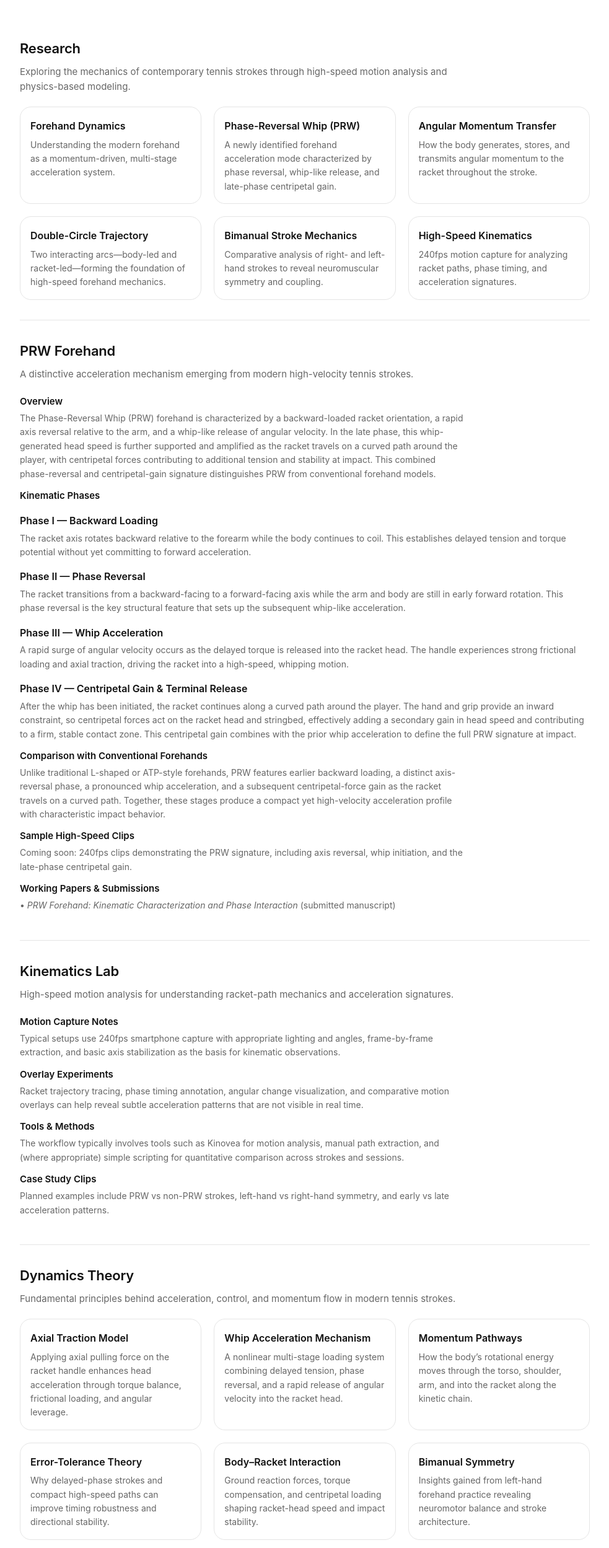
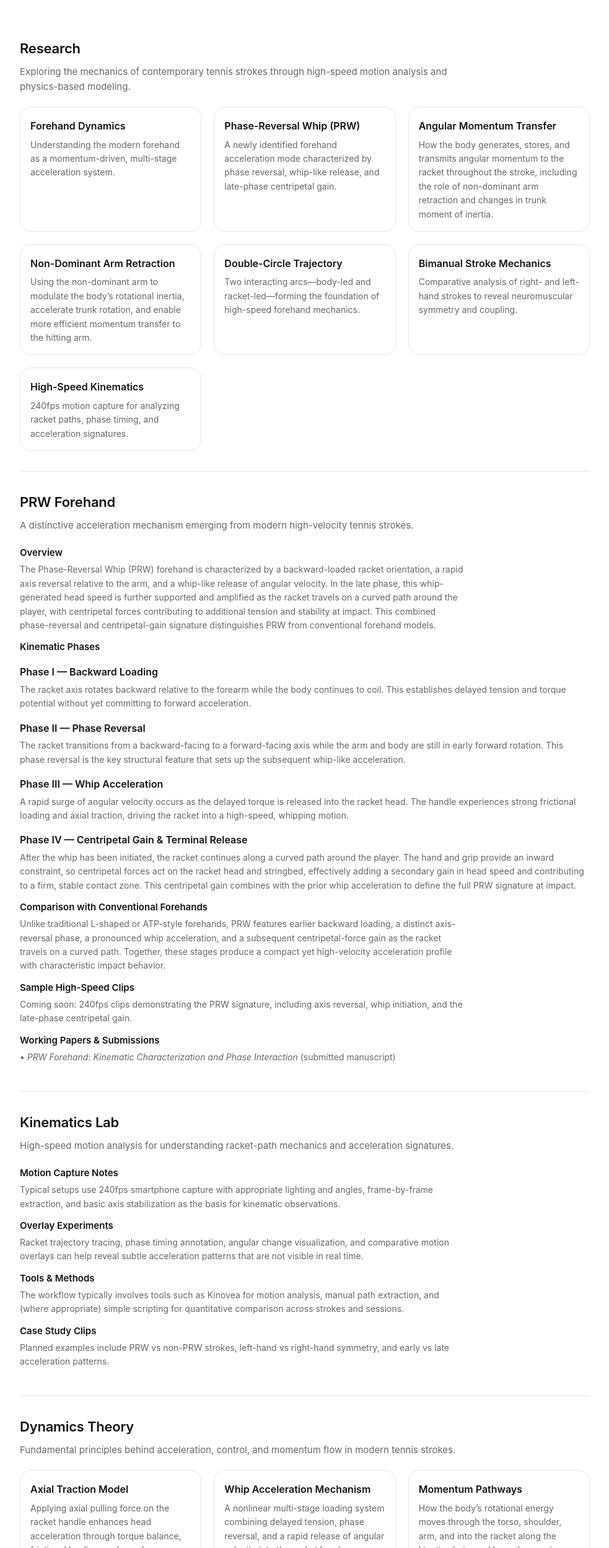
Before and after one commit to shihuicong/stdrc.org, a plain HTML site: page index.html in a window 1280 px wide. Shown: the part 302-2800 px from the top of the page at 62% size, without its empty margins (148-1131 px from the left). Drawn offline with Linux system fonts and the light colour scheme.

Commit message:
Update index.html

```diff
--- a/index.html
+++ b/index.html
@@ -282,7 +282,17 @@
           <h3>Angular Momentum Transfer</h3>
           <p>
             How the body generates, stores, and transmits angular momentum to the
-            racket throughout the stroke.
+            racket throughout the stroke, including the role of non-dominant arm
+            retraction and changes in trunk moment of inertia.
+          </p>
+        </article>
+
+        <article class="card">
+          <h3>Non-Dominant Arm Retraction</h3>
+          <p>
+            Using the non-dominant arm to modulate the body&rsquo;s rotational
+            inertia, accelerate trunk rotation, and enable more efficient momentum
+            transfer to the hitting arm.
           </p>
         </article>
 
@@ -472,7 +482,8 @@
           <h3>Momentum Pathways</h3>
           <p>
             How the body&rsquo;s rotational energy moves through the torso,
-            shoulder, arm, and into the racket along the kinetic chain.
+            shoulder, arm, and into the racket along the kinetic chain, and how
+            changes in body inertia and arm configuration shape that transfer.
           </p>
         </article>
 
@@ -487,8 +498,9 @@
         <article class="card">
           <h3>Body–Racket Interaction</h3>
           <p>
-            Ground reaction forces, torque compensation, and centripetal loading
-            shaping racket-head speed and impact stability.
+            Ground reaction forces, torque compensation, centripetal loading, and
+            the contribution of non-dominant arm withdrawal to rotational balance
+            and impact stability.
           </p>
         </article>
 
@@ -542,6 +554,15 @@
             coordination of tennis strokes.
           </p>
         </article>
+
+        <article class="article-card">
+          <h3>Momentum-Driven Hitting and the Non-Dominant Arm</h3>
+          <p>
+            How early non-dominant arm retraction reduces trunk moment of inertia,
+            increases rotational speed, and improves momentum transfer to the
+            racket, similar to figure skaters pulling their arms in to spin faster.
+          </p>
+        </article>
       </div>
     </section>
 
@@ -584,7 +605,8 @@
           &bull; Racket and body dynamics<br>
           &bull; Phase-based acceleration models<br>
           &bull; High-speed forehand mechanics<br>
-          &bull; Symmetry and neural coupling in stroke production
+          &bull; Symmetry and neural coupling in stroke production<br>
+          &bull; Non-dominant arm action and inertial modulation
         </p>
       </div>
 
```
